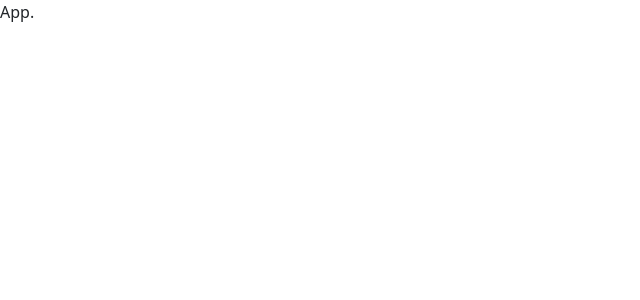
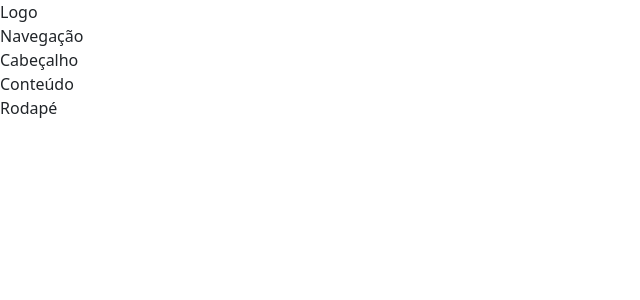
Before and after one commit to Henrique1204/Cadastro-com-React, a React (Create React App) app: page / in a window 1280 px wide. Shown: the top 300 px of the page, without its empty margins (0-640 px from the left). Built offline with nearby package versions, Linux system fonts and the light colour scheme.

Commit message:
Criar estrutura base dos componentes

```diff
--- a/src/App.js
+++ b/src/App.js
@@ -1,9 +1,20 @@
 import React from "react";
+// Importando estilo geral do App.
 import "./App.css";
+// Importando componentes da interface.
+import Logo from "./Componentes/Logo/Logo.js";
+import Nav from "./Componentes/Nav/Nav.js";
+import Main from "./Componentes/Main/Main.js";
+import Footer from "./Componentes/Footer/Footer.js";
 
 const App = ()  => {
   return (
-    <div>App.</div>
+    <div className="App">
+      <Logo />
+      <Nav />
+      <Main />
+      <Footer />
+    </div>
   );
 };
 
--- /dev/null
+++ b/src/Componentes/Footer/Footer.js
@@ -0,0 +1,13 @@
+import React from "react";
+// Importando estilos do componente.
+import estilos from "./Footer.module.css";
+
+const Footer = () => {
+    return (
+        <footer className={estilos.Footer}>
+            Rodapé
+        </footer>
+    );
+};
+
+export default Footer;
--- /dev/null
+++ b/src/Componentes/Header/Header.js
@@ -0,0 +1,13 @@
+import React from "react";
+// Importando estilos do componente.
+import estilos from "./Header.module.css";
+
+const Header = () => {
+    return (
+        <header className={estilos.Header}>
+            Cabeçalho
+        </header>
+    );
+};
+
+export default Header;
--- /dev/null
+++ b/src/Componentes/Logo/Logo.js
@@ -0,0 +1,13 @@
+import React from "react";
+// Importando estilo do componente.
+import estilos from "./Logo.module.css";
+
+const Logo = () => {
+    return (
+        <aside className={estilos.Logo}>
+            Logo
+        </aside>
+    );
+};
+
+export default Logo;
--- /dev/null
+++ b/src/Componentes/Main/Main.js
@@ -0,0 +1,19 @@
+import React from "react";
+// Importando estilos do componente.
+import estilos from "./Main.module.css";
+// Importando componentes da interface.
+import Header from "../Header/Header.js";
+
+const Main = () => {
+    return (
+        <>
+            <Header />
+
+            <main className={estilos.Main}>
+                Conteúdo
+            </main>
+        </>
+    );
+};
+
+export default Main;
--- /dev/null
+++ b/src/Componentes/Nav/Nav.js
@@ -0,0 +1,13 @@
+import React from "react";
+// Importando estilos do componente.
+import estilos from "./Nav.module.css";
+
+const Nav = () => {
+    return (
+        <aside className={estilos.Nav}>
+            Navegação
+        </aside>
+    );
+};
+
+export default Nav;
```
Also changed, not shown: src/Componentes/Footer/Footer.module.css (added), src/Componentes/Header/Header.module.css (added), src/Componentes/Logo/Logo.module.css (added), src/Componentes/Main/Main.module.css (added), src/Componentes/Nav/Nav.module.css (added).
